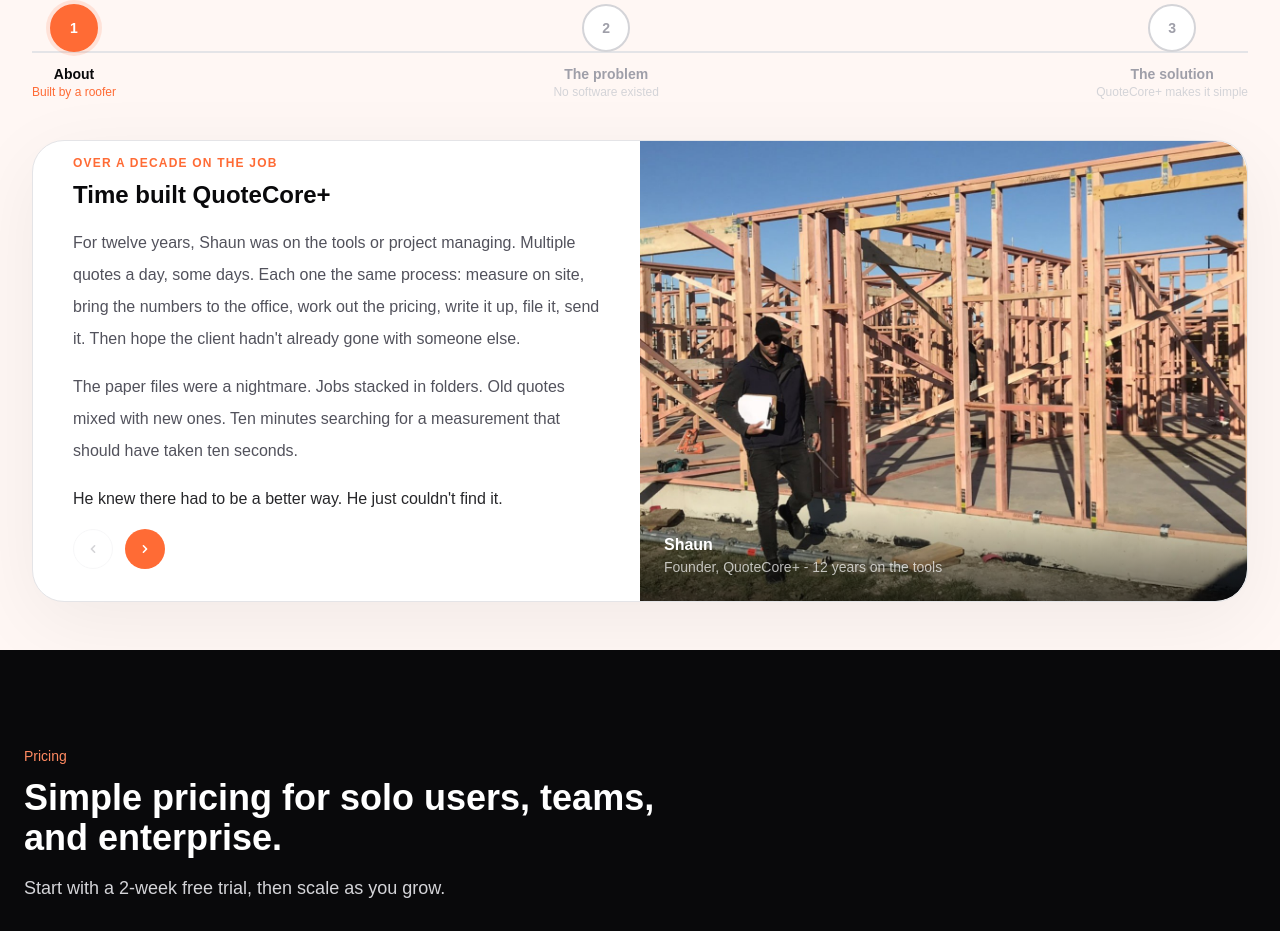
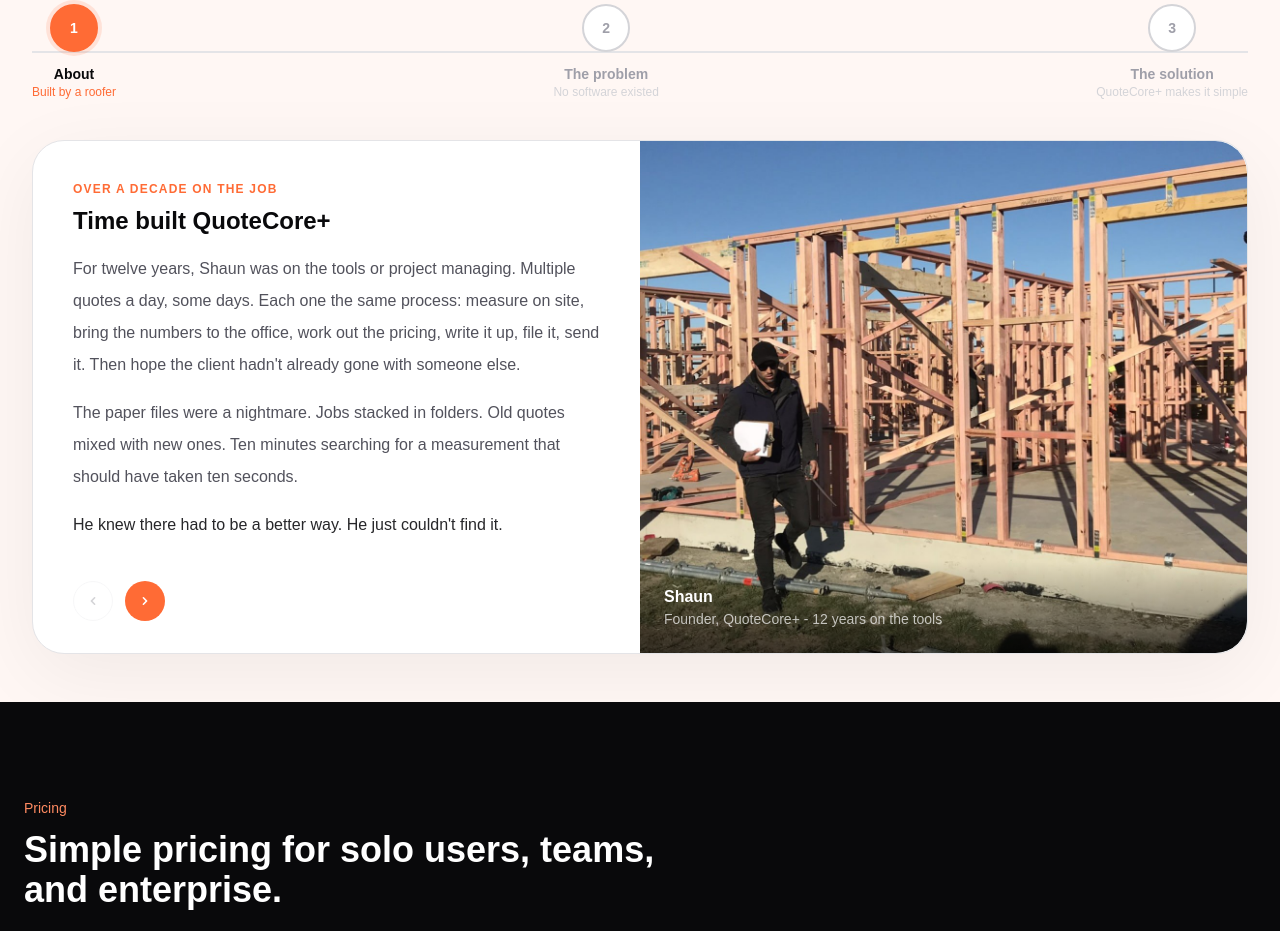
Before and after one commit to barrytheai/quotecore, a Next.js app: page / in a window 1280 px wide. Shown: the part 2544-3475 px from the top of the page. Built offline with nearby package versions, Linux system fonts and the light colour scheme.

Commit message:
fix: founder panel height driven by longest text, no fixed height, photo fills naturally

```diff
--- a/app/page.tsx
+++ b/app/page.tsx
@@ -521,11 +521,11 @@ export default function HomePage() {
 
               {/* Content panel */}
               <div className="mt-10 overflow-hidden rounded-[2rem] border border-zinc-200 bg-white shadow-[0_20px_80px_rgba(0,0,0,0.06)]">
-<div className="grid lg:grid-cols-2" style={{height: "460px"}}>
+<div className="grid lg:grid-cols-2">
                   {/* Text */}
-                  <div className="flex flex-col" style={{height: "100%"}}>
-                    {/* Text panels - fixed height, stack on top of each other */}
-                    <div className="relative flex-1 overflow-hidden">
+                  <div className="flex flex-col">
+                    {/* Text panels - tallest sets height, others overlay */}
+                    <div className="relative">
                       {[
                         {
                           label: "Over a decade on the job",
@@ -563,8 +563,8 @@ export default function HomePage() {
                       ].map((panel, i) => (
                         <div
                           key={i}
-                          className={`absolute inset-0 flex flex-col justify-center p-10 transition-opacity duration-300 ${
-                            i === activeFounderStep ? "opacity-100" : "opacity-0 pointer-events-none"
+                          className={`flex flex-col justify-center p-10 transition-opacity duration-300 ${
+                            i === activeFounderStep ? "opacity-100" : "opacity-0 pointer-events-none absolute inset-0"
                           }`}
                         >
                           <p className="text-xs font-semibold uppercase tracking-widest text-[#FF6B35]">{panel.label}</p>
@@ -584,7 +584,7 @@ export default function HomePage() {
                     </div>
                   </div>
                   {/* Photo */}
-                  <div className="relative hidden overflow-hidden rounded-r-[2rem] lg:block">
+                  <div className="relative hidden overflow-hidden rounded-r-[2rem] lg:block" style={{minHeight: "400px"}}>
                     <img src="/shaun.jpg" alt="Shaun, founder of QuoteCore+" className="h-full w-full object-cover" />
                     <div className="absolute bottom-0 left-0 right-0 bg-gradient-to-t from-black/60 to-transparent p-6">
                       <p className="font-semibold text-white">Shaun</p>
```
